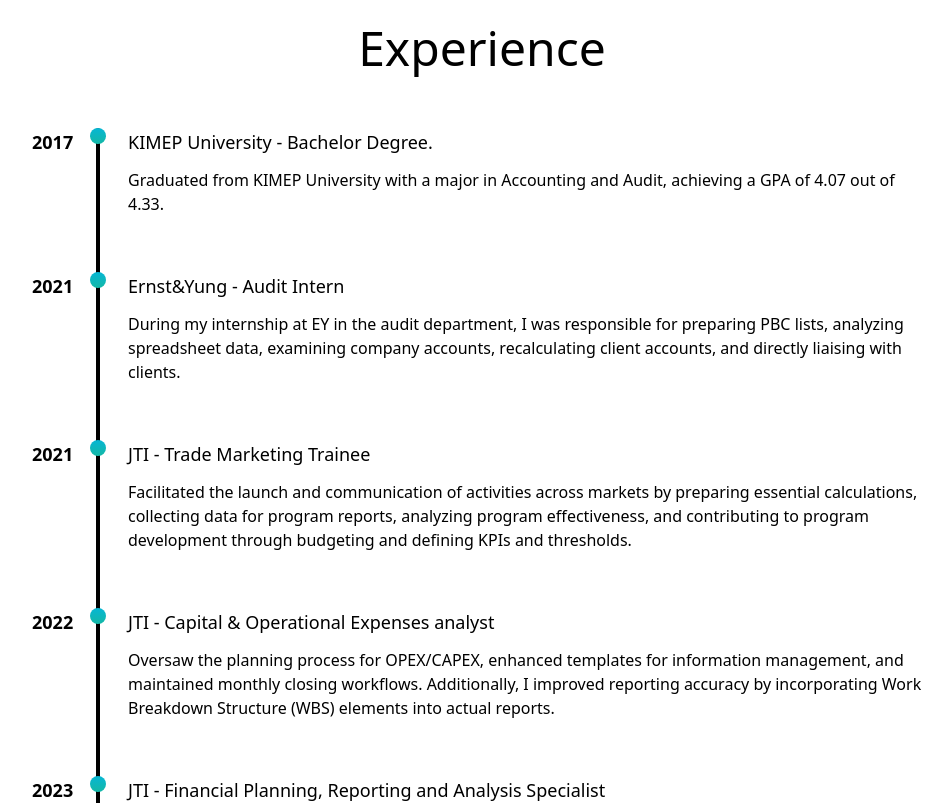
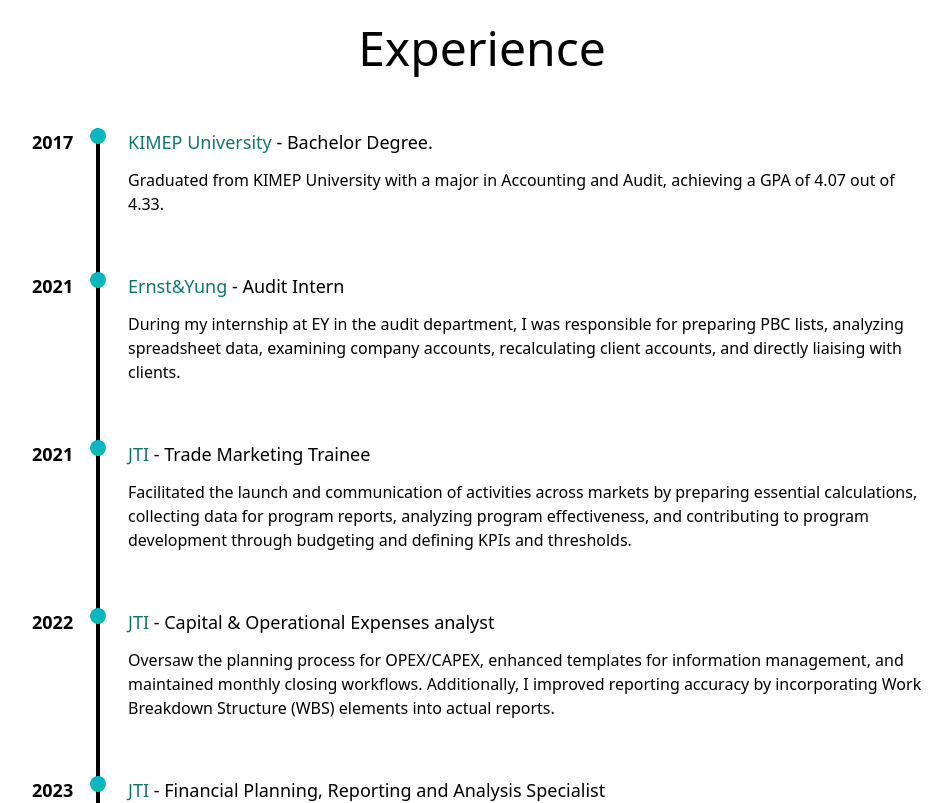
Before and after one commit to jwild22/project5-portfolio-app, a React (Vite) app: page / in a window 1280 px wide. Shown: the part 880-1683 px from the top of the page, without its empty margins (158-1110 px from the left). Built offline with nearby package versions, Linux system fonts and the light colour scheme.

Commit message:
experience change

```diff
--- a/src/pages/Experience.jsx
+++ b/src/pages/Experience.jsx
@@ -39,13 +39,16 @@
   return (
     <div className="flex flex-col items-center md:min-h-screen justify-center gap-4">
       <h3 className="text-5xl font-medium inline">Experience</h3>
-      <div className="w-11/12 md:w-9/12 mt-10 relative before:absolute before:top-0 before:left-16 before:rounded-full before:bottom-10 sm:before:bottom-2 before:w-1 before:bg-black">
+      <div className="w-11/12 md:w-9/12 mt-10 relative before:absolute before:top-0 before:left-16 before:rounded-full before:bottom-10 sm:before:bottom-2 before:w-1 before:bg-black before:dark:bg-slate-300">
         <div className="pl-24 relative before:w-4 before:h-4 before:bg-gradient-to-t before:from-teal-500 before:to-cyan-500 before:absolute before:rounded-full before:left-[58px]">
           <h3 className="absolute left-0 text-lg font-semibold">2017</h3>
           <p className="flex flex-col gap-3">
-            <h3 className="flex font-medium text-lg">
+            <h3 className="flex font-medium text-teal-700 text-lg dark:text-teal-400">
               KIMEP University&nbsp;
-              <span className="font-normal"> - Bachelor Degree.</span>
+              <span className="font-normal text-black dark:text-white">
+                {' '}
+                - Bachelor Degree.
+              </span>
             </h3>
             <p>
               Graduated from KIMEP University with a major in Accounting and
@@ -62,8 +65,11 @@
               {item.year}
             </h3>
             <p className="flex flex-col gap-3">
-              <h3 className="flex font-medium text-lg">
-                {item.company} - {item.position}
+              <h3 className="flex font-medium text-teal-700 text-lg dark:text-teal-400">
+                {item.company}&nbsp;
+                <span className="font-normal text-black dark:text-white">
+                  - {item.position}
+                </span>
               </h3>
               <p>{item.description}</p>
             </p>
```
